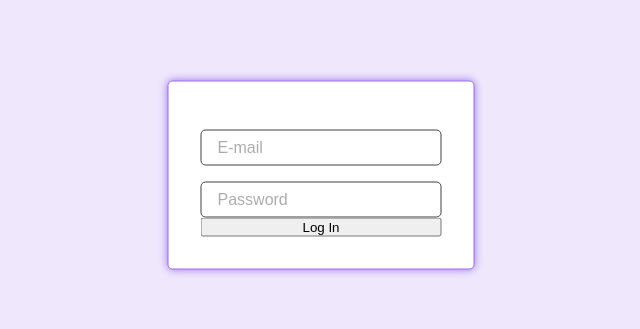
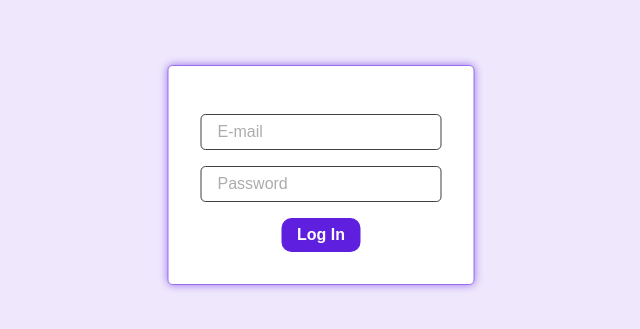
Before and after one commit to sandje00/sdk-access-control-web, a Vue app: page /login in a window 1280 px wide. Shown: the part 225-554 px from the top of the page, without its empty margins (319-959 px from the left). Built offline with nearby package versions, Linux system fonts and the light colour scheme.

Commit message:
Add base button

```diff
--- a/src/assets/stylesheets/layout/_flex.scss
+++ b/src/assets/stylesheets/layout/_flex.scss
@@ -27,3 +27,7 @@
 .align-stretch {
   align-items: stretch;
 }
+
+.align-self-center {
+  align-self: center;
+}
--- a/src/components/Login.vue
+++ b/src/components/Login.vue
@@ -13,16 +13,16 @@
         placeholder="Password"
         class="login-form-field"
       />
-      <button
-        color="primary"
-        depressed>
-        Log In
-      </button>
+      <base-button
+        text="Log In"
+        class="login-form-button align-self-center"
+      />
     </form>
   </div>
 </template>
 
 <script>
+import BaseButton from './base/BaseButton.vue';
 import BaseInput from './base/BaseInput';
 
 export default {
@@ -31,7 +31,7 @@ export default {
     email: '',
     password: ''
   }),
-  components: { BaseInput }
+  components: { BaseInput, BaseButton }
 }
 </script>
 
@@ -48,6 +48,10 @@ export default {
     &-field {
       margin-top: 1rem;
     }
+
+    &-button {
+      margin-top: 1rem;
+    }
   }
 }
 </style>
--- /dev/null
+++ b/src/components/base/BaseButton.vue
@@ -0,0 +1,41 @@
+<template>
+  <button v-on="$listeners" class="button py-s px-xl">
+    <span class="text">{{ text }}</span>
+  </button>
+</template>
+
+<script>
+export default {
+  name: 'base-button',
+  props: {
+    text: { type: String, required: true }
+  }
+};
+</script>
+
+<style lang="scss" scoped>
+.button {
+  padding: 0.5rem 1rem;
+  font-size: 1rem;
+  font-weight: bold;
+  background: none;
+  background-color: var(--color-primary);
+  border: none;
+  border-radius: 10px;
+  cursor: pointer;
+
+  .text {
+    color: var(--color-white);
+  }
+
+  &:focus {
+    outline: none;
+  }
+
+  &:disabled {
+    background-color: var(--color-disabled-light);
+    pointer-events: none;
+    cursor: default;
+  }
+}
+</style>
```
